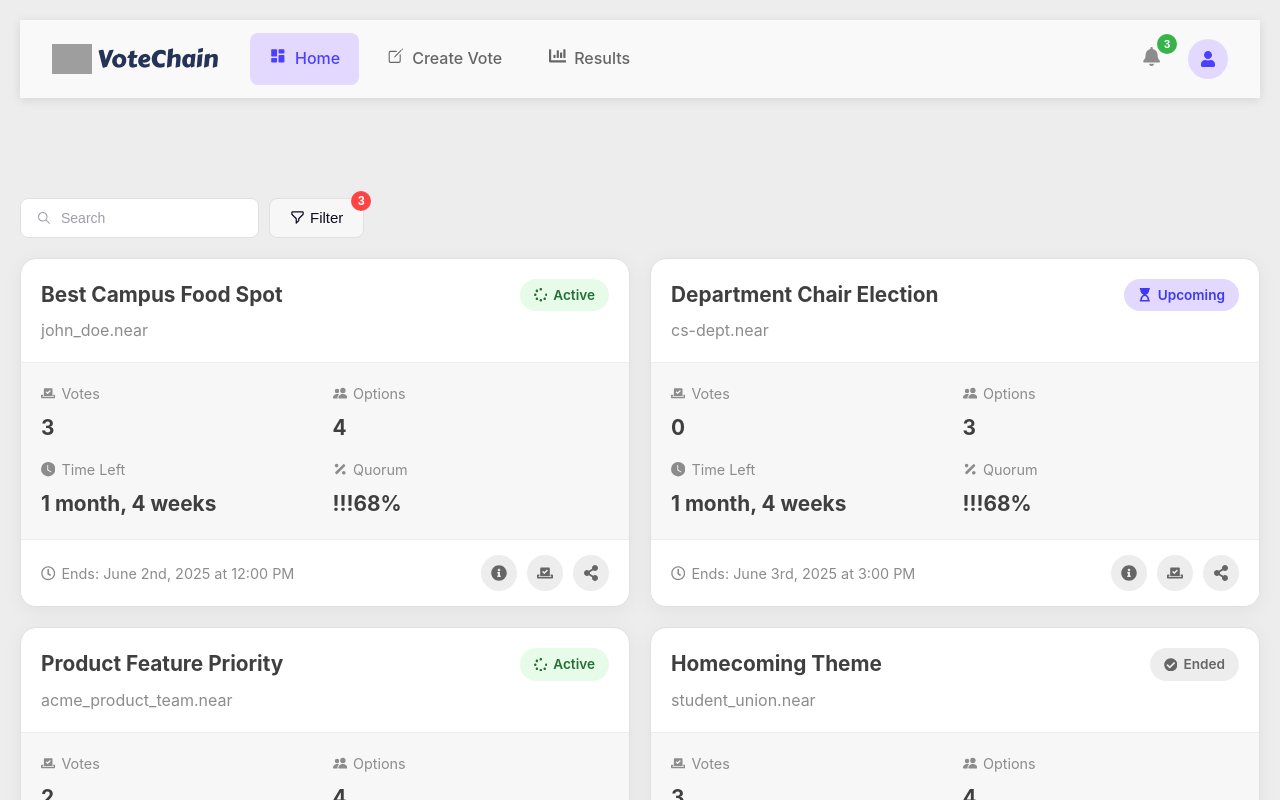
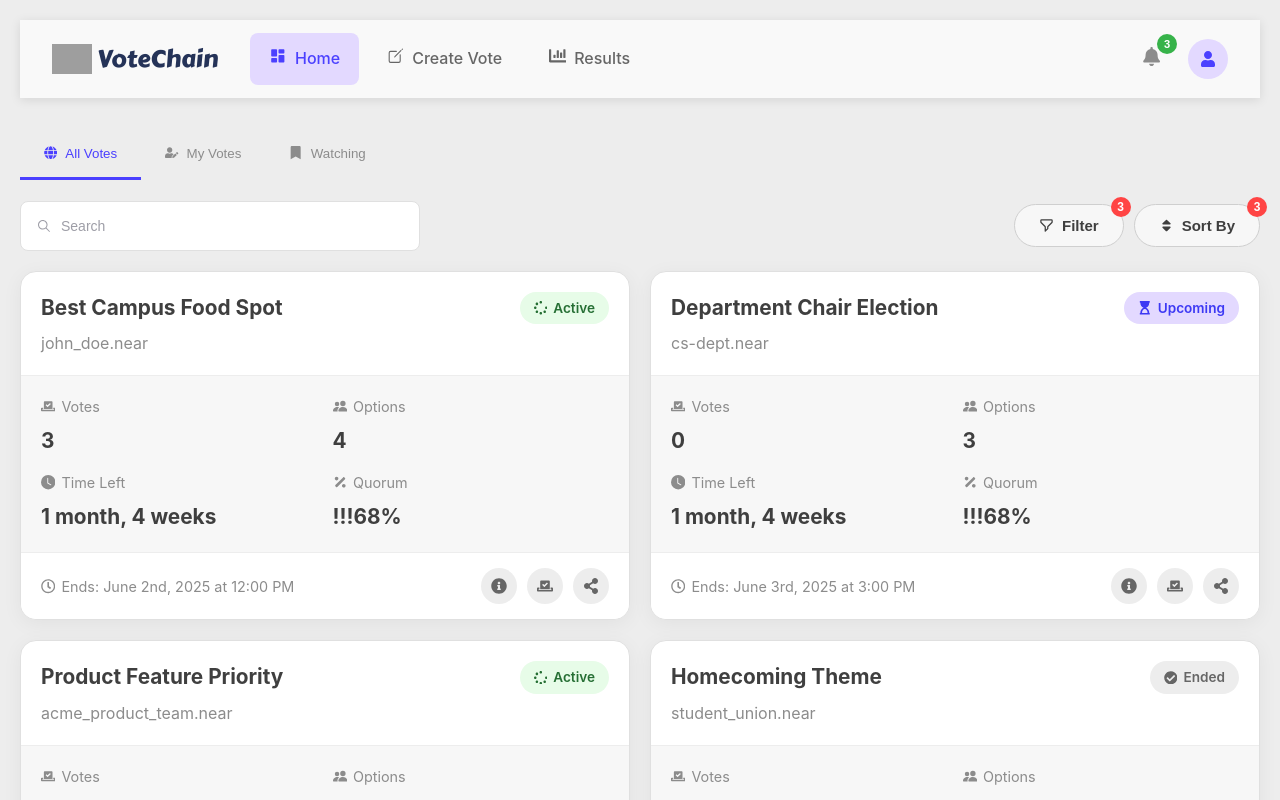
Before and after one commit to VoteChain/VoteChain, a React (Vite) app in the folder react_app/: page / in a window 1280 px wide. Shown: the top 800 px of the page. Built offline with nearby package versions, Linux system fonts and the light colour scheme; grey boxes are pictures that could not be loaded; a web font is replaced by a local one.

Commit message:
Add tabs in home and edit the quick actions tab

```diff
--- a/react_app/src/components/Button/Button.jsx
+++ b/react_app/src/components/Button/Button.jsx
@@ -1,11 +1,15 @@
 import React from "react";
 import "./button.css";
 
-function Button({ title, handleClick, theme }) {
+function Button({ icon, badge, title, handleClick, theme }) {
   return (
     <>
+      {/* <button className={`button ${theme}`} onClick={handleClick}>
+        {title}
+      </button> */}
       <button className={`button ${theme}`} onClick={handleClick}>
-        {title}
+        {icon && icon} {title}
+        {badge && <span className="button-badge">{badge}</span>}
       </button>
     </>
   );
--- a/react_app/src/components/Button/button.css
+++ b/react_app/src/components/Button/button.css
@@ -1,57 +1,50 @@
-.button.primarys {
-  position: relative;
-  height: 40px;
-  line-height: 28px;
-  padding: 0 20px;
-  border: 2px solid transparent;
-  border-radius: 8px;
-  background-color: var(--color-gray-100);
-  border: 1px solid var(--color-gray-300);
-  color: #0d0c22;
-  transition: 0.3s ease;
-  text-wrap: nowrap;
-  display: flex;
-  flex-direction: row;
-  align-items: center;
-  gap: 5px;
-  font-size: 15px;
-}
-.button.primarys:hover {
-  border-color: rgba(51, 16, 29, 0.4);
-  background-color: #fff;
-  box-shadow: 0 0 0 4px rgba(57, 18, 33, 0.1);
-}
-
 .button {
   background-color: var(--color-gray-100);
   color: var(--color-gray-800);
-  padding: 12px 20px;
+  padding: 12px 24px;
   border: none;
-  font-size: 13px;
+  font-size: 15px;
   text-decoration: none;
-  font-weight: bold;
+  font-weight: 600;
   display: inline-block;
-  margin: 10px;
   transition: all 0.3s ease-in-out;
   border-radius: 50px;
   text-wrap: nowrap;
+  cursor: pointer;
+  display: flex;
+  align-items: center;
+  gap: 8px;
+  position: relative;
+  border: 1px solid var(--color-gray-400);
+}
+.button .button-badge {
+  position: absolute;
+  top: -8px;
+  right: -8px;
+  background: #ff4444;
+  color: white;
+  width: 20px;
+  height: 20px;
+  border-radius: 50%;
+  display: flex;
+  align-items: center;
+  justify-content: center;
+  font-size: 12px;
+  font-weight: bold;
 }
 .button:hover {
   background-color: var(--color-secondary-500);
   color: var(--color-gray-800);
   transform: scale(1.04);
 }
-.button:after {
-  content: "";
-  display: block;
-  width: 0;
-  height: 2px;
-  margin-top: 2px;
-  background-color: var(--color-gray-800);
-  transition: width 0.3s ease-in-out;
+.button.primary {
+  background: var(--color-primary-600);
+  color: white;
+  border: none;
 }
-.button:hover:after {
-  width: 100%;
+.button.primary:hover {
+  background: var(--color-primary-700);
+  box-shadow: 0 4px 16px rgba(111, 92, 255, 0.25);
 }
 
 /*# sourceMappingURL=button.css.map */
--- a/react_app/src/components/Button/button.scss
+++ b/react_app/src/components/Button/button.scss
@@ -1,42 +1,37 @@
-%white-button {
-    position: relative;
-    height: 40px;
-    line-height: 28px;
-    padding: 0 20px;
-    border: 2px solid transparent;
-    border-radius: 8px;
-    background-color: var(--color-gray-100);
-    border: 1px solid var(--color-gray-300);
-    color: #0d0c22;
-    transition: .3s ease;
-    text-wrap: nowrap;
-
-    display: flex;
-    flex-direction: row;
-    align-items: center;
-    gap: 5px;
-    font-size: 15px;
-
-    &:hover {
-        border-color: rgba(51, 16, 29, 0.4);
-        background-color: #fff;
-        box-shadow: 0 0 0 4px rgba(57, 18, 33, 0.1);
-    }
-}
-
 .button {
     background-color: var(--color-gray-100);
     color: var(--color-gray-800);
-    padding: 12px 20px;
+    padding: 12px 24px;
     border: none;
-    font-size: 13px;
+    font-size: 15px;
     text-decoration: none;
-    font-weight: bold;
+    font-weight: 600;
     display: inline-block;
-    margin: 10px;
     transition: all 0.3s ease-in-out;
     border-radius: 50px;
     text-wrap: nowrap;
+    cursor: pointer;
+    display: flex;
+    align-items: center;
+    gap: 8px;
+    position: relative;
+    border: 1px solid var(--color-gray-400);
+
+    .button-badge {
+        position: absolute;
+        top: -8px;
+        right: -8px;
+        background: #ff4444;
+        color: white;
+        width: 20px;
+        height: 20px;
+        border-radius: 50%;
+        display: flex;
+        align-items: center;
+        justify-content: center;
+        font-size: 12px;
+        font-weight: bold;
+    }
 
     &:hover {
         background-color: var(--color-secondary-500);
@@ -44,21 +39,15 @@
         transform: scale(1.04);
     }
 
-    &:after {
-        content: "";
-        display: block;
-        width: 0;
-        height: 2px;
-        margin-top: 2px;
-        background-color: var(--color-gray-800);
-        transition: width 0.3s ease-in-out;
+    &.primary {
+        background: var(--color-primary-600);
+        color: white;
+        border: none;
+
+        &:hover {
+            background: var(--color-primary-700);
+            box-shadow: 0 4px 16px rgba(111, 92, 255, 0.25);
+        }
     }
 
-    &:hover:after {
-        width: 100%;
-    }
 }
-
-.button.primarys {
-    @extend %white-button;
-}
--- a/react_app/src/pages/AllVotes/AllVotes.jsx
+++ b/react_app/src/pages/AllVotes/AllVotes.jsx
@@ -12,6 +12,17 @@ import Aside from "../../components/Aside/Aside";
 import { IoIosSearch } from "react-icons/io";
 import { HiOutlineFilter } from "react-icons/hi";
 import { Router, useNavigate, useSearchParams } from "react-router-dom";
+import {
+  FaBookmark,
+  FaCog,
+  FaEye,
+  FaGlobe,
+  FaHistory,
+  FaSort,
+  FaUser,
+  FaUserEdit,
+} from "react-icons/fa";
+import Button from "../../components/Button/Button";
 
 function AllVotes() {
   // Get search Params
@@ -193,6 +204,26 @@ function AllVotes() {
           }}
         />
         {/* </div> */}
+        <div className="profile-tabs">
+          <button
+            className={`tab-btn ${state.tab === "explore" ? "active" : ""}`}
+            onClick={() => setState({ ...state, tab: "explore" })}
+          >
+            <FaGlobe /> All Votes
+          </button>
+          <button
+            className={`tab-btn ${state.tab === "my" ? "active" : ""}`}
+            onClick={() => setState({ ...state, tab: "my" })}
+          >
+            <FaUserEdit /> My Votes
+          </button>
+          <button
+            className={`tab-btn ${state.tab === "watching" ? "active" : ""}`}
+            onClick={() => setState({ ...state, tab: "watching" })}
+          >
+            <FaBookmark /> Watching
+          </button>
+        </div>
 
         <div className="quick-actions">
           <div className="search-bar">
@@ -200,11 +231,26 @@ function AllVotes() {
             <input placeholder="Search" type="search" className="input" />
           </div>
           <div className="filter-div">
-            <button className="filter-btn" onClick={toggleFilterModal}>
+            {/* <button className="filter-btn" onClick={toggleFilterModal}>
               <HiOutlineFilter />
               Filter
               <span className="filter-badge">3</span>
-            </button>
+            </button> */}
+            <Button
+              icon={<HiOutlineFilter />}
+              title={"Filter"}
+              badge={3}
+              theme={"secondary"}
+              handleClick={toggleFilterModal}
+            />
+
+            <Button
+              icon={<FaSort />}
+              title={"Sort By"}
+              badge={3}
+              theme={"secondary"}
+              handleClick={() => {}}
+            />
 
             <div
               className={`filter-modal ${state.showFilterModal && "show"}`}
--- a/react_app/src/pages/AllVotes/all-votes.scss
+++ b/react_app/src/pages/AllVotes/all-votes.scss
@@ -37,11 +37,43 @@
         box-sizing: border-box;
     }
 
+    .profile-tabs {
+        display: flex;
+        border-bottom: 1px solid var(--color-gray-200);
+        margin-top: 2rem;
+
+        .tab-btn {
+            padding: 1rem 1.5rem;
+            background: none;
+            border: none;
+            border-bottom: 3px solid transparent;
+            font-weight: 500;
+            color: var(--color-gray-600);
+            cursor: pointer;
+            display: flex;
+            align-items: center;
+            gap: 0.5rem;
+            transition: all 0.2s;
+
+            &:hover {
+                color: var(--color-primary-700);
+            }
+
+            &.active {
+                color: var(--color-primary-700);
+                border-bottom-color: var(--color-primary-700);
+            }
+        }
+    }
+
     .quick-actions {
-        padding: 100px 0 20px 0px;
+        padding: 20px 0px;
+        gap: 10px;
+
         display: flex;
+        justify-content: space-between;
         align-items: center;
-        gap: 10px;
+        flex-wrap: wrap;
 
         /* From Uiverse.io by alexruix */
         .search-bar {
@@ -49,11 +81,12 @@
             line-height: 30px;
             align-items: center;
             position: relative;
-            max-width: 300px;
+            max-width: 400px;
+            flex-grow: 1;
 
             .input {
                 width: 100%;
-                height: 40px;
+                height: 50px;
                 line-height: 28px;
                 padding: 0 1rem;
                 padding-left: 2.5rem;
@@ -89,6 +122,11 @@
         }
 
         .filter-div {
+            display: flex;
+            flex-direction: row;
+            gap: 10px;
+            flex-wrap: wrap;
+
             .filter-btn {
                 @extend %white-button;
 
```
Also changed, not shown: react_app/src/pages/AllVotes/all-votes.css, 2 other files (tests, documents, lock files or other folders).
